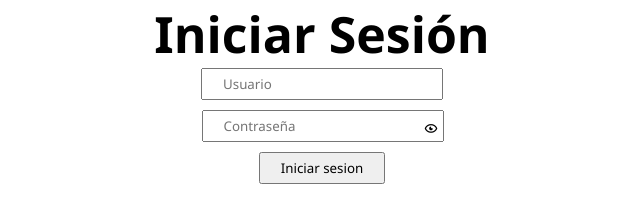
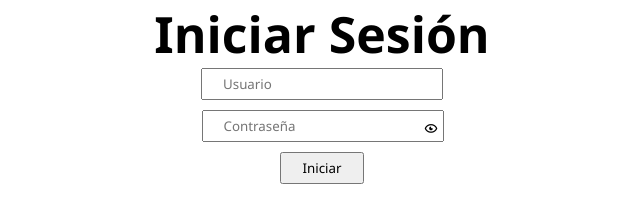
Before and after one commit to H3ermes5/JavaScript, a plain HTML site: page index.html in a window 1280 px wide. Shown: the whole page, without its empty margins (318-958 px from the left). Drawn offline with nearby package versions, Linux system fonts and the light colour scheme.

Commit message:
Creando Login

```diff
--- a/index.html
+++ b/index.html
@@ -14,11 +14,13 @@
 
 <form action="">
     <input type="text" name="usuario" id="usuario" placeholder="Usuario" autocomplete="off">
+
 <div class="conteiner">
     <input type="password" name="contraseña" id="contraseña" placeholder="Contraseña">
     <i class="bx bx-show-alt"></i>
 </div>
-    <input type="button" value="Iniciar sesion" id="button" onclick="login()">
+
+    <input type="button" value="Iniciar" id="button" onclick="login()">
 </form>
 
     <script src="trabajo-1.js"></script>
```
Also changed, not shown: pagina.html (+1 -0 lines).
